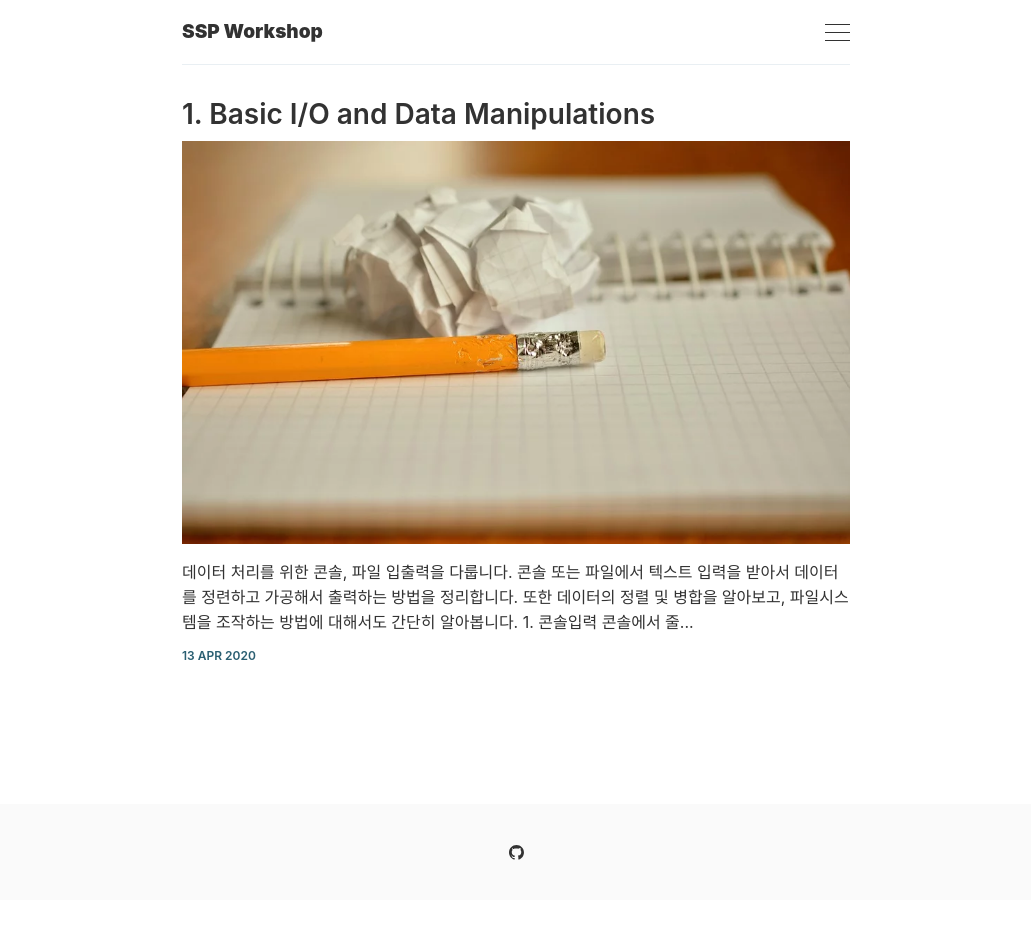
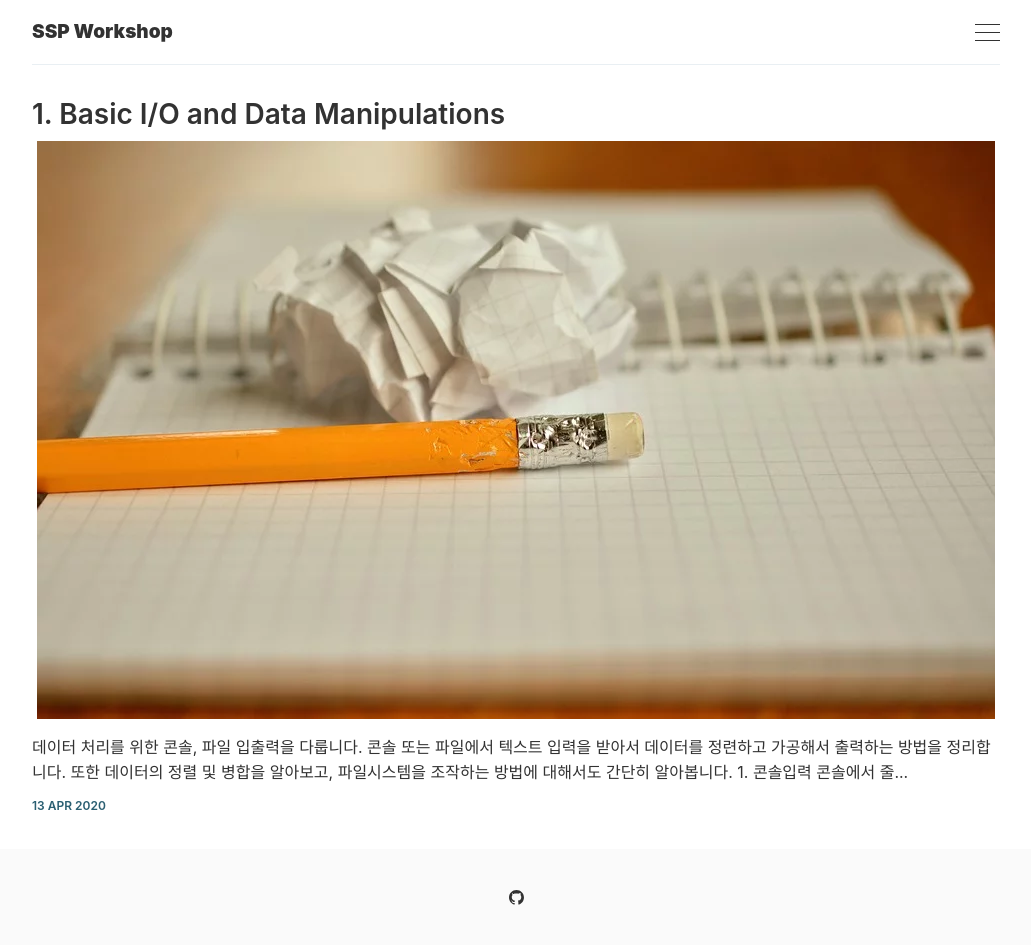
Before and after one commit to DevStd/ssp, a Jekyll site: the page built from docs/index.html, in a window 1280 px wide. Shown: the whole page, without its empty margins (124-1155 px from the left). Built offline with Jekyll 4.4.1, drawn with Linux system fonts in a browser that asks for light colours; the list of posts is cut into pages by our own code; before the commit the page ends 900 px from its top, so only the background shows below that.

Commit message:
modify content width

```diff
--- a/docs/_sass/objects/_grid.scss
+++ b/docs/_sass/objects/_grid.scss
@@ -2,7 +2,7 @@
   Objects > Grid
 \*------------------------------------*/
 
-$grid-width: 700px;
+$grid-width: 1000px;
 $grid-gutter: $base-spacing-unit;
 
 .o-grid {
```
